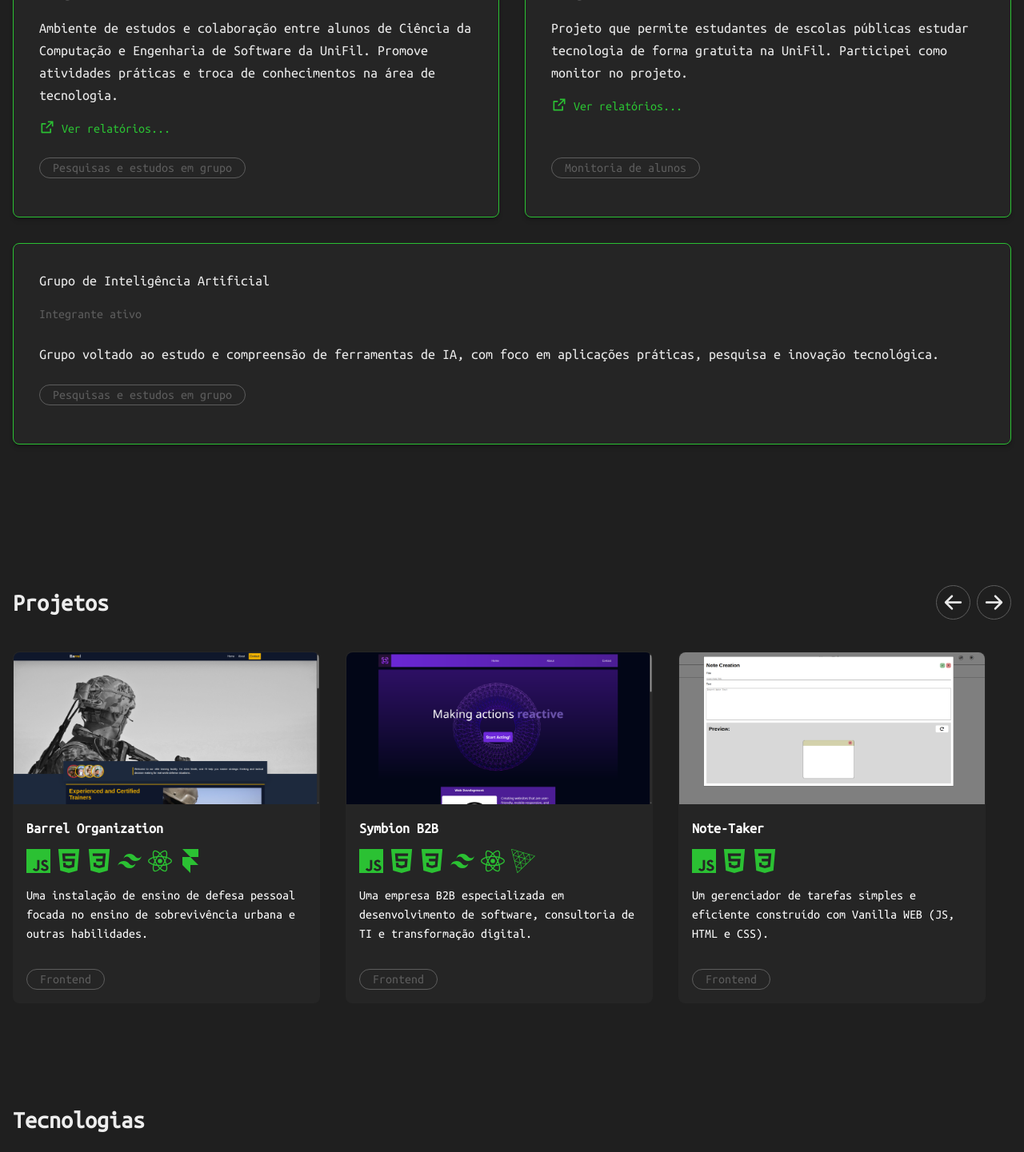
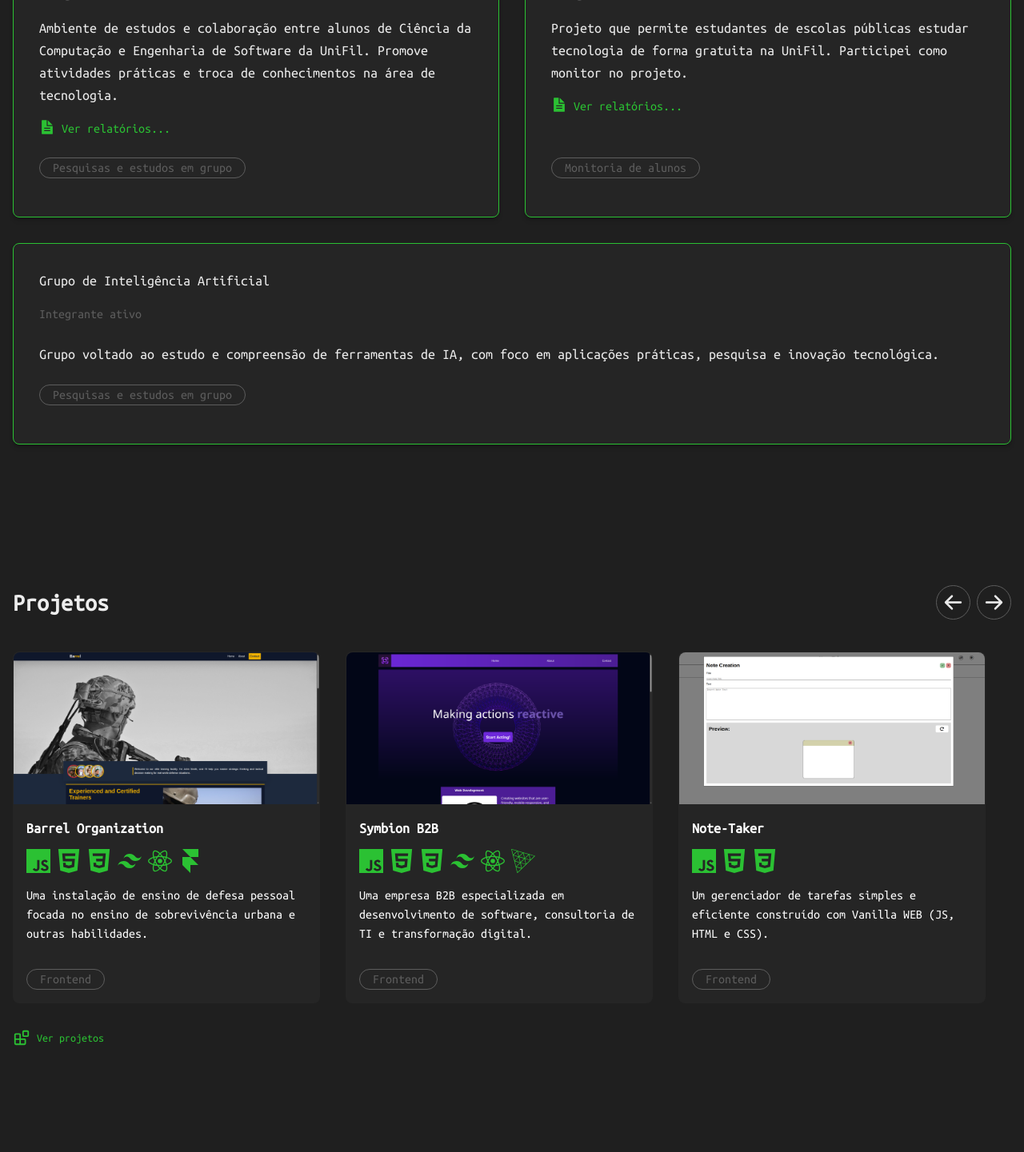
Before and after one commit to WitorDev/witortena, a Next.js app: page / in a window 1280 px wide. Shown: the part 2100-3541 px from the top of the page at 80% size. Built offline with nearby package versions, Linux system fonts and the light colour scheme; a web font is replaced by a local one.

Commit message:
updated projects section and icons

```diff
--- a/app/components/About.tsx
+++ b/app/components/About.tsx
@@ -88,10 +88,13 @@ export default function About() {
                 id="github"
                 href="https://github.com/WitorDev/"
                 target="_blank"
-                className="text-primary-accent flex items-center justify-between hover:cursor-pointer hover:text-secondary-accent font-bold"
+                className="text-primary-accent group flex items-center justify-between hover:cursor-pointer hover:text-secondary-accent font-bold"
               >
                 <div className="flex justify-center align-middle">
-                  <FaGithub size={30} className="" />
+                  <FaGithub
+                    size={24}
+                    className="group-hover:-translate-y-1 transition-all"
+                  />
                 </div>
                 <p className="py-1 px-2">Github</p>
               </a>
@@ -101,10 +104,13 @@ export default function About() {
                 rel="noopener noreferrer"
                 href="/curriculum.pdf"
                 download={"Curriculum_Witor_Tenã"}
-                className="text-primary-accent flex ml-4 sm:ml-0 items-center justify-between hover:cursor-pointer hover:text-secondary-accent font-bold"
+                className="text-primary-accent flex group ml-4 sm:ml-0 items-center justify-between hover:cursor-pointer hover:text-secondary-accent font-bold"
               >
                 <div className="flex justify-center align-middle">
-                  <HiDocumentDownload size={36} className="" />
+                  <HiDocumentDownload
+                    size={26}
+                    className="group-hover:-translate-y-1 transition-all"
+                  />
                 </div>
                 <p className="py-1 px-2">Currículo</p>
               </a>
--- a/app/components/Projects.tsx
+++ b/app/components/Projects.tsx
@@ -5,6 +5,10 @@ import { useRef } from "react";
 import { HiArrowLeft, HiArrowRight } from "react-icons/hi2";
 import { motion } from "motion/react";
 import { projectsData } from "@/app/data/projectsData";
+import Link from "next/link";
+import { BsArrowLeftShort } from "react-icons/bs";
+import { BiBlock } from "react-icons/bi";
+import { LuBlocks } from "react-icons/lu";
 
 const ubuntuMonoFont = Ubuntu_Mono({
   subsets: ["latin"],
@@ -80,6 +84,17 @@ export default function Projects() {
             </motion.div>
           ))}
         </motion.div>
+
+        <Link
+          href="/projects"
+          className="group mt-8 sm:mx-0 mx-auto text-primary-accent flex items-center gap-1 w-fit text-sm text-muted-foreground hover:text-secondary-accent transition-colors"
+        >
+          <LuBlocks
+            size={22}
+            className="mr-1 group-hover:-translate-y-1 transition-transform"
+          />
+          <span>Ver projetos</span>
+        </Link>
       </div>
     </section>
   );
--- a/app/components/TextCard.tsx
+++ b/app/components/TextCard.tsx
@@ -3,6 +3,8 @@
 import Link from "next/link";
 import { RiExternalLinkLine } from "react-icons/ri";
 import { motion } from "motion/react";
+import { CiTextAlignRight } from "react-icons/ci";
+import { IoDocumentTextSharp } from "react-icons/io5";
 
 type TextCardProps = {
   title: string;
@@ -50,7 +52,10 @@ export default function TextCard({
                 <p className="text-lg">{description}</p>
               </div>
               <div className="text-primary-accent flex gap-2 align-middle group-hover:text-green-500">
-                <RiExternalLinkLine size={20} />
+                <IoDocumentTextSharp
+                  className="group-hover:-translate-y-1 transition-all"
+                  size={20}
+                />
                 <p className="">Ver relatórios...</p>
               </div>
             </div>
```
